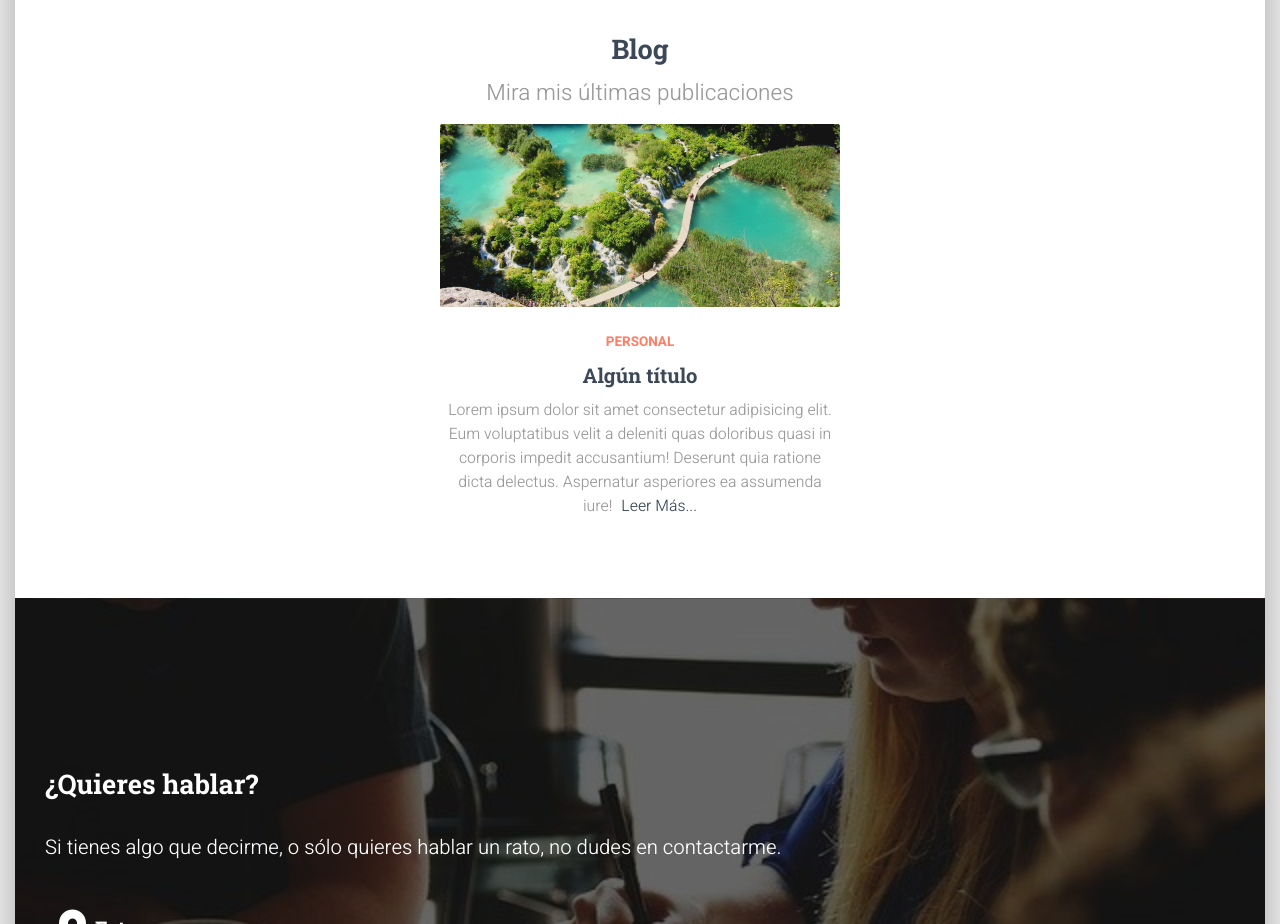
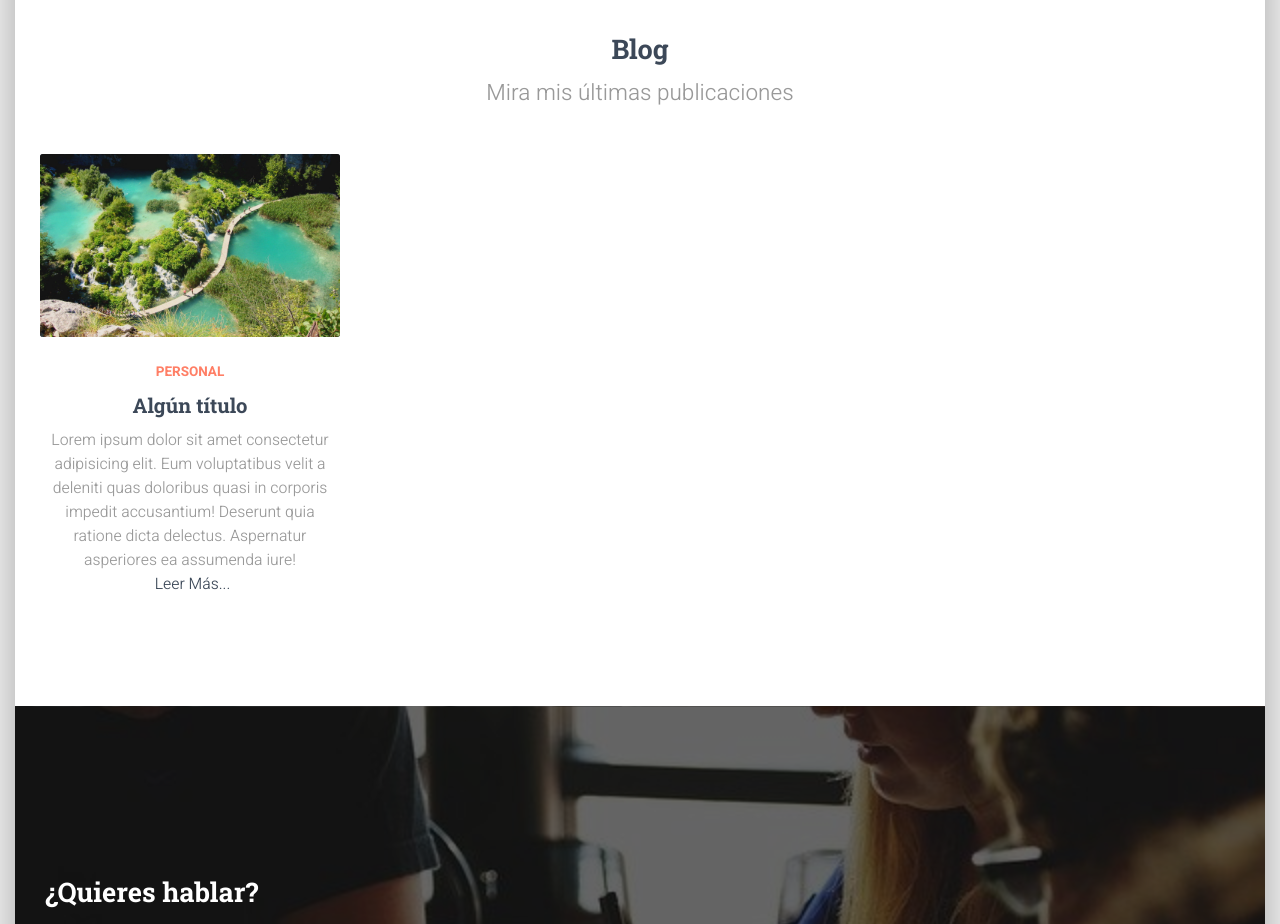
Before and after one commit to yolvangz/yolvangzg.github.io, a plain HTML site: page index.html in a window 1280 px wide. Shown: the part 3560-4484 px from the top of the page. Drawn offline with Linux system fonts and the light colour scheme.

Commit message:
G.G Blog | A litle fix before merge grid

```diff
--- a/css/index.css
+++ b/css/index.css
@@ -176,10 +176,9 @@ textarea.card-form-input{
 }
 
 /* ------------------ Landing-Page Posts ------------------ */
-.post{
-	margin: 30px 0;
+.post>*{
+	margin: 30px auto;
 	max-width: 400px;
-	margin: 0 auto;
 }
 .post-img{
 	height: 183px;
--- a/index.html
+++ b/index.html
@@ -198,7 +198,8 @@
 		<section id="blog">
 			<h2 class="section-title">Blog</h2>
 			<p class="section-description">Mira mis últimas publicaciones</p>
-			<article class="post">
+			<div class="row">
+				<article class="post col-3">
 					<figure>
 						<div class="post-img">
 							<img src="images/md/blog/post-1.jpg" alt="Imagen del post">
@@ -213,6 +214,7 @@
 						</figcaption>
 					</figure>
 				</article>
+			</div>
 		</section>
 		<section id="contacto" class="parallax bg-3">
 			<div class="bg-filter">
```
Lines whose indentation alone changed are shown as unchanged.
